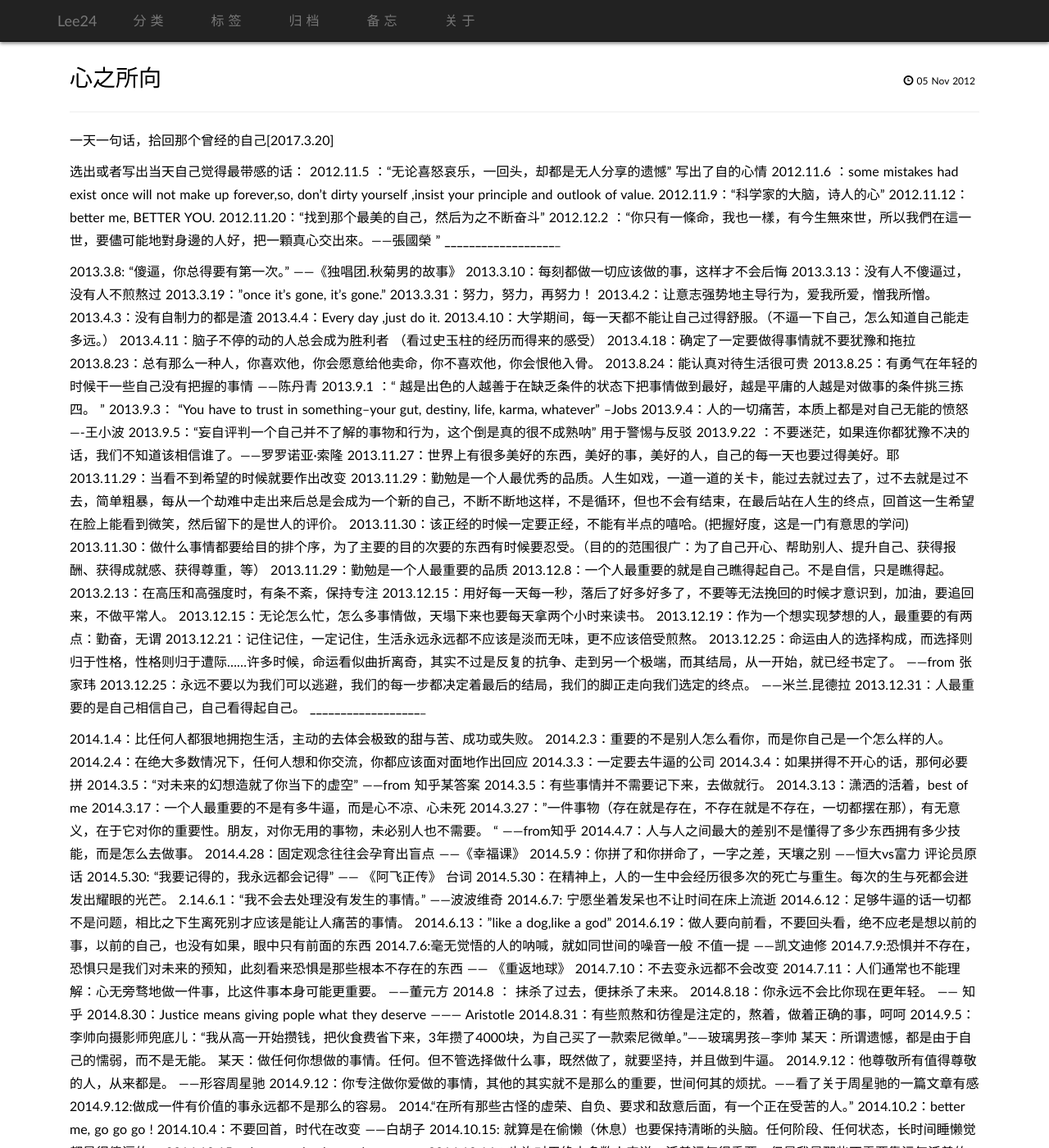
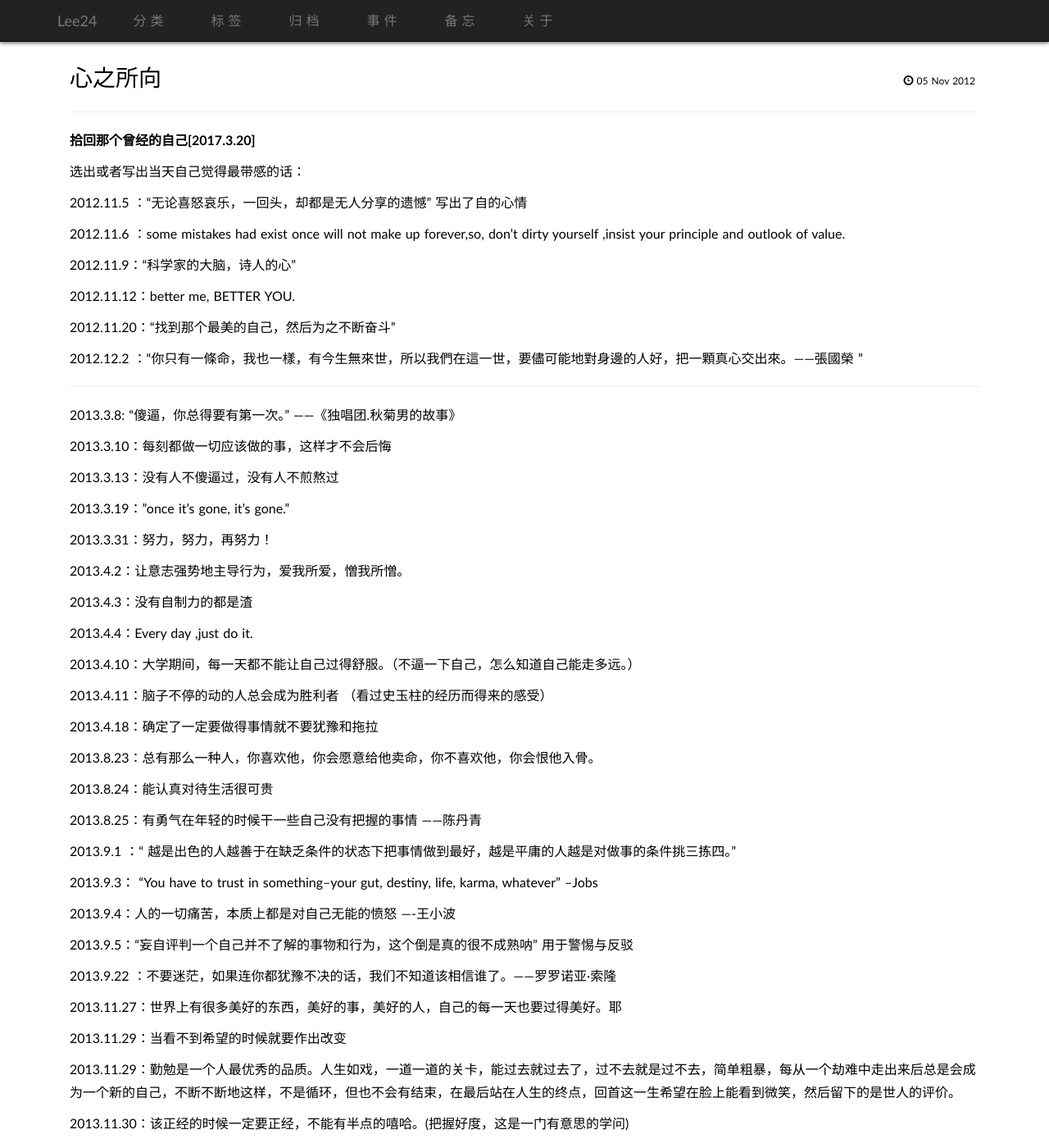
Before and after one commit to Lee24/Lee24.github.io, a Jekyll site: the page built from _posts/2012-11-05-heart-feeling.md, in a window 1280 px wide and 1400 px high. Shown: the whole window at 82% size. Built offline with Jekyll 4.4.1, drawn with Linux system fonts in a browser that asks for light colours; comment, search, counter and statistics services are not loaded; some of the changed text lies outside the part shown.

Commit message:
修改一天一句话格式，增加任务列表页面

```diff
--- a/_includes/navigation.html
+++ b/_includes/navigation.html
@@ -15,6 +15,11 @@
         </a>
     </li>
     <li>
+        <a href="/taskList.html">
+            事 件
+        </a>
+    </li>
+    <li>
         <a href="/faqs.html">
             备 忘
         </a>
--- a/_posts/2012-11-05-heart-feeling.md
+++ b/_posts/2012-11-05-heart-feeling.md
@@ -6,109 +6,208 @@ category:   Life
 description: 由以前的一天一句话来的，看了一下开始写的时间，居然是12年11月，这么早，想想到现在，都快五年过去了。时间如流水，希望以后的时间不管感觉过得快还是慢，都能够流淌着闪光的东西
 tags:		[新的开始]
 ---
-一天一句话，拾回那个曾经的自己[2017.3.20]
+**拾回那个曾经的自己[2017.3.20]**
 
 选出或者写出当天自己觉得最带感的话：
+
 2012.11.5 ：“无论喜怒哀乐，一回头，却都是无人分享的遗憾”  写出了自的心情
+
 2012.11.6 ：some mistakes had exist once will not make up forever,so, don't dirty yourself ,insist your principle and outlook of value.
+
 2012.11.9：“科学家的大脑，诗人的心”
+
 2012.11.12：better me, BETTER YOU.
+
 2012.11.20：“找到那个最美的自己，然后为之不断奋斗”
+
 2012.12.2  ：“你只有一條命，我也一樣，有今生無來世，所以我們在這一世，要儘可能地對身邊的人好，把一顆真心交出來。——張國榮 ”
-_______________________________________________________
+
+_____________________________________________________________________________________________________________________________________________________________________
+
 
 2013.3.8: “傻逼，你总得要有第一次。”   ——《独唱团.秋菊男的故事》
+
 2013.3.10：每刻都做一切应该做的事，这样才不会后悔
+
 2013.3.13：没有人不傻逼过，没有人不煎熬过
+
 2013.3.19："once it's gone, it's gone."
+
 2013.3.31：努力，努力，再努力！
+
 2013.4.2：让意志强势地主导行为，爱我所爱，憎我所憎。
+
 2013.4.3：没有自制力的都是渣
+
 2013.4.4：Every day ,just do it.
+
 2013.4.10：大学期间，每一天都不能让自己过得舒服。（不逼一下自己，怎么知道自己能走多远。）
+
 2013.4.11：脑子不停的动的人总会成为胜利者 （看过史玉柱的经历而得来的感受）
+
 2013.4.18：确定了一定要做得事情就不要犹豫和拖拉
+
 2013.8.23：总有那么一种人，你喜欢他，你会愿意给他卖命，你不喜欢他，你会恨他入骨。
+
 2013.8.24：能认真对待生活很可贵
+
 2013.8.25：有勇气在年轻的时候干一些自己没有把握的事情    ------陈丹青
-2013.9.1 ：“ 越是出色的人越善于在缺乏条件的状态下把事情做到最好，越是平庸的人越是对做事的条件挑三拣四。 ”
+
+2013.9.1 ：“ 越是出色的人越善于在缺乏条件的状态下把事情做到最好，越是平庸的人越是对做事的条件挑三拣四。”
+
 2013.9.3： “You have to trust in something--your gut, destiny, life, karma, whatever” --Jobs
+
 2013.9.4：人的一切痛苦，本质上都是对自己无能的愤怒   ----王小波
+
 2013.9.5：“妄自评判一个自己并不了解的事物和行为，这个倒是真的很不成熟呐” 用于警惕与反驳
+
 2013.9.22 ：不要迷茫，如果连你都犹豫不决的话，我们不知道该相信谁了。——罗罗诺亚·索隆
+
 2013.11.27：世界上有很多美好的东西，美好的事，美好的人，自己的每一天也要过得美好。耶
+
 2013.11.29：当看不到希望的时候就要作出改变
+
 2013.11.29：勤勉是一个人最优秀的品质。人生如戏，一道一道的关卡，能过去就过去了，过不去就是过不去，简单粗暴，每从一个劫难中走出来后总是会成为一个新的自己，不断不断地这样，不是循环，但也不会有结束，在最后站在人生的终点，回首这一生希望在脸上能看到微笑，然后留下的是世人的评价。
+
 2013.11.30：该正经的时候一定要正经，不能有半点的嘻哈。(把握好度，这是一门有意思的学问)
+
 2013.11.30：做什么事情都要给目的排个序，为了主要的目的次要的东西有时候要忍受。（目的的范围很广：为了自己开心、帮助别人、提升自己、获得报酬、获得成就感、获得尊重，等）
+
 2013.11.29：勤勉是一个人最重要的品质
+
 2013.12.8：一个人最重要的就是自己瞧得起自己。不是自信，只是瞧得起。
+
 2013.2.13：在高压和高强度时，有条不紊，保持专注
+
 2013.12.15：用好每一天每一秒，落后了好多好多了，不要等无法挽回的时候才意识到，加油，要追回来，不做平常人。
+
 2013.12.15：无论怎么忙，怎么多事情做，天塌下来也要每天拿两个小时来读书。
+
 2013.12.19：作为一个想实现梦想的人，最重要的有两点：勤奋，无谓
+
 2013.12.21：记住记住，一定记住，生活永远永远都不应该是淡而无味，更不应该倍受煎熬。
+
 2013.12.25：命运由人的选择构成，而选择则归于性格，性格则归于遭际……许多时候，命运看似曲折离奇，其实不过是反复的抗争、走到另一个极端，而其结局，从一开始，就已经书定了。  ——from 张家玮
+
 2013.12.25：永远不要以为我们可以逃避，我们的每一步都决定着最后的结局，我们的脚正走向我们选定的终点。   ——米兰.昆德拉
+
 2013.12.31：人最重要的是自己相信自己，自己看得起自己。
-_______________________________________________________
+
+_____________________________________________________________________________________________________________________________________________________________________
+
 
 2014.1.4：比任何人都狠地拥抱生活，主动的去体会极致的甜与苦、成功或失败。
+
 2014.2.3：重要的不是别人怎么看你，而是你自己是一个怎么样的人。
+
 2014.2.4：在绝大多数情况下，任何人想和你交流，你都应该面对面地作出回应
+
 2014.3.3：一定要去牛逼的公司
+
 2014.3.4：如果拼得不开心的话，那何必要拼
+
 2014.3.5：“对未来的幻想造就了你当下的虚空”     ——from 知乎某答案
+
 2014.3.5：有些事情并不需要记下来，去做就行。
+
 2014.3.13：潇洒的活着，best of me
+
 2014.3.17：一个人最重要的不是有多牛逼，而是心不凉、心未死
-2014.3.27：”一件事物（存在就是存在，不存在就是不存在，一切都摆在那），有无意义，在于它对你的重要性。朋友，对你无用的事物，未必别人也不需要。  “                                ——from知乎
+
+2014.3.27："一件事物（存在就是存在，不存在就是不存在，一切都摆在那），有无意义，在于它对你的重要性。朋友，对你无用的事物，未必别人也不需要。"            ——from知乎
+
 2014.4.7：人与人之间最大的差别不是懂得了多少东西拥有多少技能，而是怎么去做事。
+
 2014.4.28：固定观念往往会孕育出盲点   ——《幸福课》
+
 2014.5.9：你拼了和你拼命了，一字之差，天壤之别      ——恒大vs富力 评论员原话
+
 2014.5.30: “我要记得的，我永远都会记得”  —— 《阿飞正传》 台词
+
 2014.5.30：在精神上，人的一生中会经历很多次的死亡与重生。每次的生与死都会迸发出耀眼的光芒。
+
 2.14.6.1：“我不会去处理没有发生的事情。”     ——波波维奇
+
 2014.6.7: 宁愿坐着发呆也不让时间在床上流逝
+
 2014.6.12：足够牛逼的话一切都不是问题，相比之下生离死别才应该是能让人痛苦的事情。
+
 2014.6.13："like a dog,like a god”
+
 2014.6.19：做人要向前看，不要回头看，绝不应老是想以前的事，以前的自己，也没有如果，眼中只有前面的东西
+
 2014.7.6:毫无觉悟的人的呐喊，就如同世间的噪音一般 不值一提   ——凯文迪修
+
 2014.7.9:恐惧并不存在，恐惧只是我们对未来的预知，此刻看来恐惧是那些根本不存在的东西  —— 《重返地球》
+
 2014.7.10：不去变永远都不会改变
+
 2014.7.11：人们通常也不能理解：心无旁骛地做一件事，比这件事本身可能更重要。 ——董元方
+
 2014.8 ： 抹杀了过去，便抹杀了未来。
+
 2014.8.18：你永远不会比你现在更年轻。   —— 知乎
+
 2014.8.30：Justice means giving pople what they deserve     ——— Aristotle
+
 2014.8.31：有些煎熬和彷徨是注定的，熬着，做着正确的事，呵呵
+
 2014.9.5：李帅向摄影师兜底儿：“我从高一开始攒钱，把伙食费省下来，3年攒了4000块，为自己买了一款索尼微单。”——玻璃男孩—李帅
+
 某天：所谓遗憾，都是由于自己的懦弱，而不是无能。
+
 某天：做任何你想做的事情。任何。但不管选择做什么事，既然做了，就要坚持，并且做到牛逼。
+
 2014.9.12：他尊敬所有值得尊敬的人，从来都是。  ——形容周星驰
+
 2014.9.12：你专注做你爱做的事情，其他的其实就不是那么的重要，世间何其的烦扰。——看了关于周星驰的一篇文章有感
+
 2014.9.12:做成一件有价值的事永远都不是那么的容易。
+
 2014.“在所有那些古怪的虚荣、自负、要求和敌意后面，有一个正在受苦的人。”
+
 2014.10.2：better me, go go go !
+
 2014.10.4：不要回首，时代在改变  ——白胡子
+
 2014.10.15: 就算是在偷懒（休息）也要保持清晰的头脑。任何阶段、任何状态，长时间睡懒觉都是很傻逼的。
+
 2014.10.15: what you do show who you are
+
 2014.10.16：也许对于绝大多数人来说，活着运气很重要，但是我是那些不需要靠运气活着的人。所以好的坏的都来吧，我没关系。
+
 2014.11.9：“我觉得看一个人不能光看他好起来有多好，最主要看他坏起来有多坏”  —— 知乎某用户
+
 2014.11.28：世界就在你面前，就看你如何对待世界
+
 2014.11.28：wonderful is not easy
+
 2014.11.28：beautiful things don’t ask for attention  ——《白日梦想家》
-_______________________________________________________
+
+_____________________________________________________________________________________________________________________________________________________________________
+
 
 2015.1.15: 激情，梦想，活力，拼搏 ——这是年轻人最该有的东西，不要活得像个老家伙
+
 2015.1.25: 那些行为超越其智慧的人，他的智慧将会恒久
+
 2015.1.25：有一种名为"相同"的瘟疫，在杀死人们的快乐  ——　TED
+
 2015.2.18:Steve Jobs说: Life can be much broader once you discover one simple fact: Everything around you that you call life was made up by people that were no smarter than you and you can change it, you can inf luence it, you can build your own things that other people can use. Once you learn that, you'll never be the same again 。
+
 2015.3.15：“很多人都会说：事情都是说说容易做起来难，其实真正的问题不是难不难？而是你有没有去做？” ——form知乎
+
 2015.3.15:从今天开始，做自己，做想做的事情，做好。
+
 2015.5.1 ： 凡事不做到做好，怎么能成为最好的自己
-_______________________________________________________
+
+_____________________________________________________________________________________________________________________________________________________________________
+
 
 2016.7.26： 能不能成事，能成为什么样的人，最重要的不是你有什么技能，知道什么，懂得什么，而是看你有什么样的品质。品质这个词很重要
+
 2016.8.15：快乐生活，认真做事
+
 2016.8.16：有些东西明确了是要必须坚持的就要坚持到底，要有原则
+
 2016.9.11：不要想着一口吃了一只大象，重要的是坚持不懈的奋斗
```
Also changed, not shown: taskList.md (added, +9 -0 lines). Lines whose indentation alone changed are shown as unchanged.
